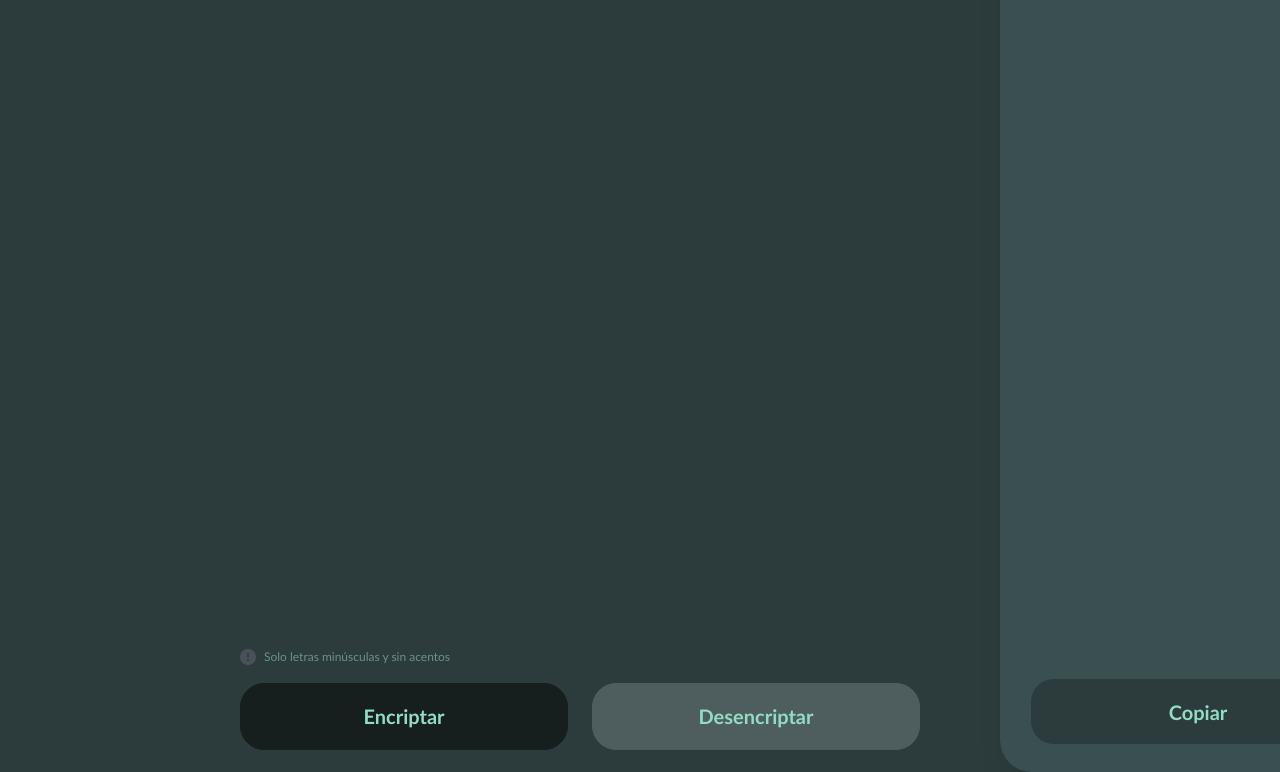
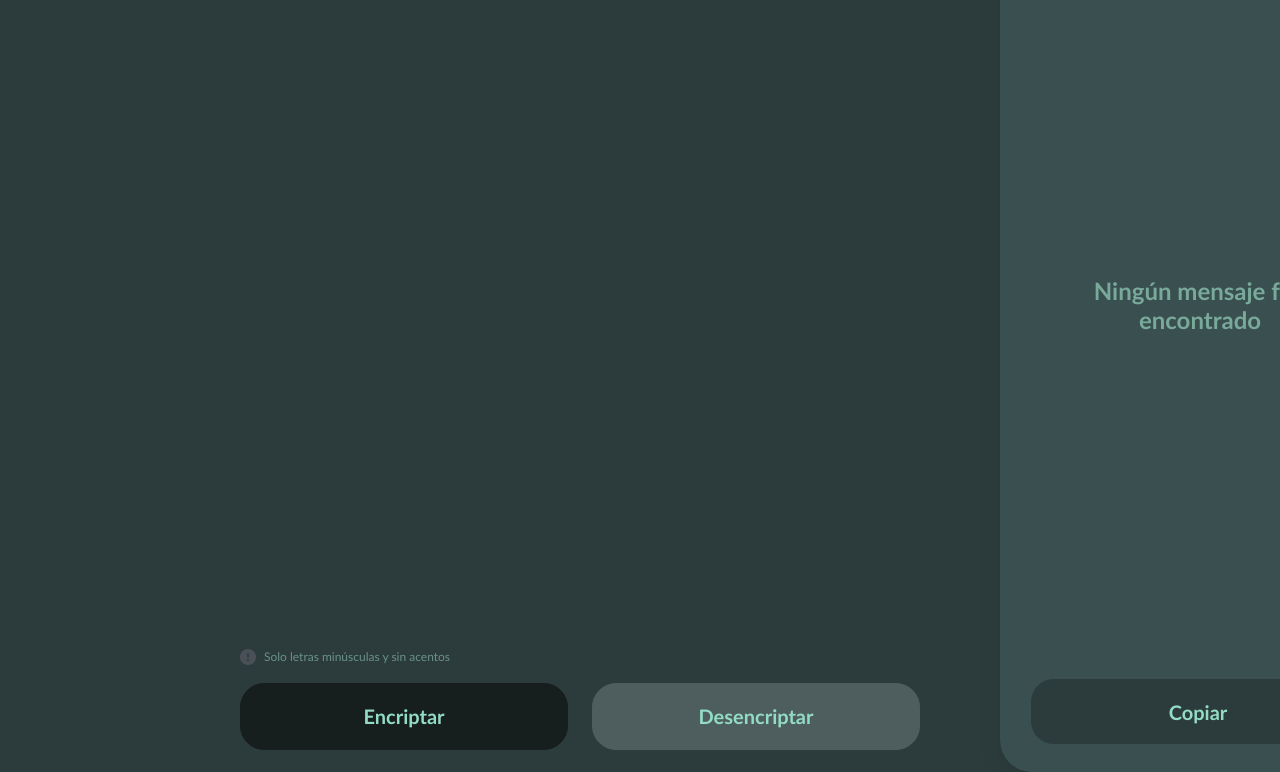
Before and after one commit to Hachiel/encriptador-de-texto, a plain HTML site: page index.html in a window 1280 px wide. Both pictures are taken after a click on the button "Encriptar". Shown: the part 212-984 px from the top of the page. Drawn offline with Linux system fonts and the light colour scheme.

Commit message:
terminando detalles

```diff
--- a/css/body.css
+++ b/css/body.css
@@ -15,3 +15,9 @@
     left: 40px;
     top: 40px;
 }
+
+main {
+    display: flex;
+    margin-bottom: 50px;
+    margin-left: 80px;
+}
--- a/css/text-areas.css
+++ b/css/text-areas.css
@@ -102,6 +102,31 @@
     resize: none;
 }
 
+.mensaje__encontrado {
+    display: inline;
+    position: absolute;
+    top: 45%;
+    left: 8%;
+
+    width: 336px;
+    height: 58px;
+
+    font-family: 'Trebuchet MS', 'Lucida Sans Unicode', 'Lucida Grande', 'Lucida Sans', Arial, sans-serif;
+    font-style: normal;
+    font-weight: 700;
+    font-size: 24px;
+    line-height: 120%;
+    text-align: center;
+
+    color: rgb(121, 169, 153);
+    background: none;
+
+    flex: none;
+    order: 0;
+    align-self: stretch;
+    flex-grow: 0;
+}
+
 .output__area:focus {
     outline: none;
 }
--- a/index.html
+++ b/index.html
@@ -9,6 +9,7 @@
     <title>Challenge Alura One - Aula 4 </title>
 </head>
 <body>
+    <main>
         <section class="section__body">
             <div class="alura__logo">
                 <img src="assets/AdeAluraCrom.png" alt="AdeAlura" class="alura__a">
@@ -26,12 +27,14 @@
             </div>
 
             <div class="right__box">
-            <textarea name="boxOut" id="boxOut1" cols="30" rows="10" class="output__area" placeholder="No se detectaron mensajes nuevos"></textarea>
+                <textarea name="boxOut" id="boxOut1" cols="30" rows="10" class="output__area" readonly></textarea>
                 <div class="fill__copy">
+                    <p id="mensajeEncontrado" class="mensaje__encontrado">Ningún mensaje fue encontrado</p>
                     <button id="copy_button" class="copy__button">Copiar</button>
                 </div>
             </div>
         </section>
+    </main>
     <script src="index.js"></script>
 </body>
 </html>
--- a/index.js
+++ b/index.js
@@ -5,7 +5,16 @@ window.onload = function(){
     document.getElementById("boxIn1").focus();
 }
 
+function mensajeEncontrado() {
+    var mensaje = document.getElementById("mensajeEncontrado");
+    var caja = document.getElementById("boxOut1").value;
 
+    if(caja == ""){
+        mensaje.style.display="inline";
+    } else {
+        mensaje.style.display="none";
+    }
+}
 
 function cipher(){
     var dataEntry = document.getElementById("boxIn1").value;
@@ -33,6 +42,7 @@ function cipher(){
         }
     }
     dataOuput.innerHTML = result;
+    mensajeEncontrado()
 }
 
 function decipher(){
@@ -66,6 +76,7 @@ function decipher(){
         }
     }
     dataOuput.innerHTML = result;
+    mensajeEncontrado()
 }
 
 function copying(){
```
Lines whose indentation alone changed are shown as unchanged.
